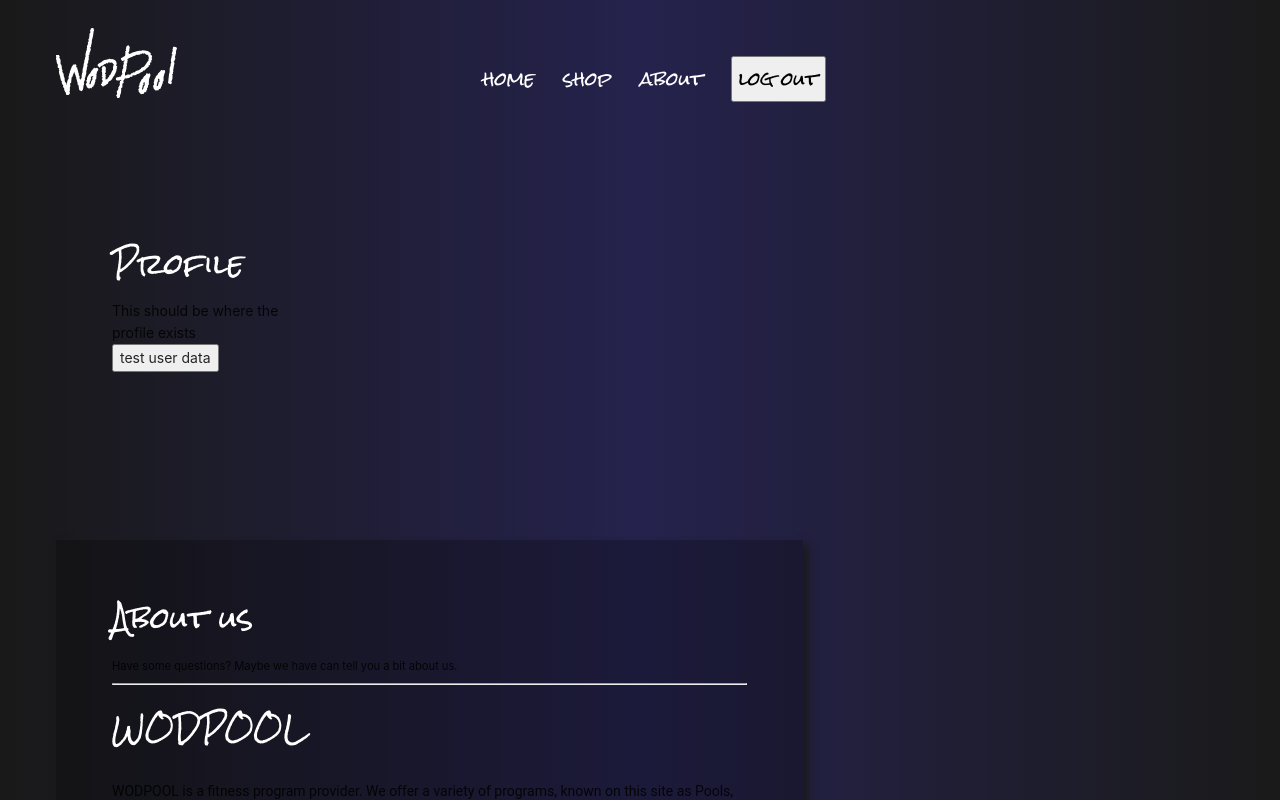
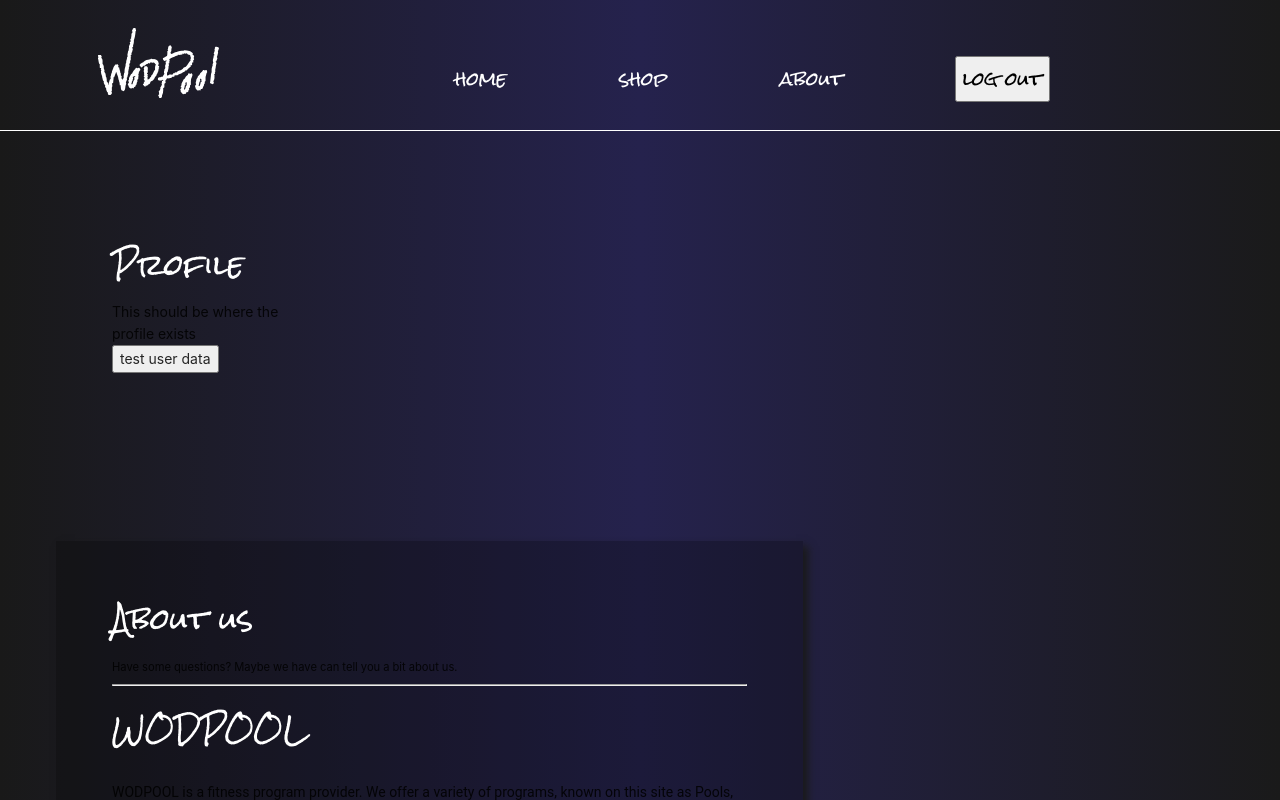
Before and after one commit to repcoleslaw/wodpool-client, a React (Create React App) app: page /about in a window 1280 px wide. Shown: the top 800 px of the page. Built offline with nearby package versions, Linux system fonts and the light colour scheme.

Commit message:
headerpush

```diff
--- a/src/components/Header.js
+++ b/src/components/Header.js
@@ -23,6 +23,7 @@ function Header(props, history) {
 
   const [modal, setModal] = useState(false);
 
+
   const handleModal = (e) => {
     setModal(true);
   };
@@ -38,10 +39,13 @@ function Header(props, history) {
   }
 
   // style objects
+  const rowStyle = {
+    borderBottom: "1px solid white"
+  }
   const navbar = {
     listStyle: "none",
     display: "inline-block",
-    padding: "2em 2em 0 0",
+    padding: "2em 8em 0 0",
     cursor: "pointer",
   };
 
@@ -50,6 +54,9 @@ function Header(props, history) {
     fontSize: "18px",
     textTransform: "lowercase",
     fontFamily:'Rock Salt'
+  };
+  const navbarHover = {
+borderBottom: "1px solid white"
   };
   const navbarButton = {
     color: "black",
@@ -62,13 +69,13 @@ function Header(props, history) {
     padding: "2em",
   };
   return (
-    <Row >
+    <Row style={rowStyle}>
       <Col  xs={24} sm={8} style={colStyle}>
-        <img src={logo} style={{height:"5em", width:"auto", margin:"0 2em"}}alt="logo"/>
+        <img src={logo} style={{height:"5em", width:"auto", margin:"0 5em"}}alt="logo"/>
       </Col>
       <Col xs={24} sm={16} style={colStyle}>
-      <ul style={{display:"inline", lineHeight:"40px", padding:"2em"}}>
-        <li style={navbar}><Link style={navbarItem} to="/home">Home</Link></li>
+      <ul style={{display:"inline", lineHeight:"40px", padding:"0em"}}>
+        <li style={navbar}><Link style={navbarItem} onMouseEnter={navbarHover} to="/home">Home</Link></li>
         <li style={navbar} onClick={handleModal}><Link to="/home" style={navbarItem}>Shop</Link></li>
         <li style={navbar}><Link style={navbarItem} to="/about">About</Link></li>
         <li style={navbar}><button style={navbarButton} onClick={handleClick}>Log Out</button></li>
```
